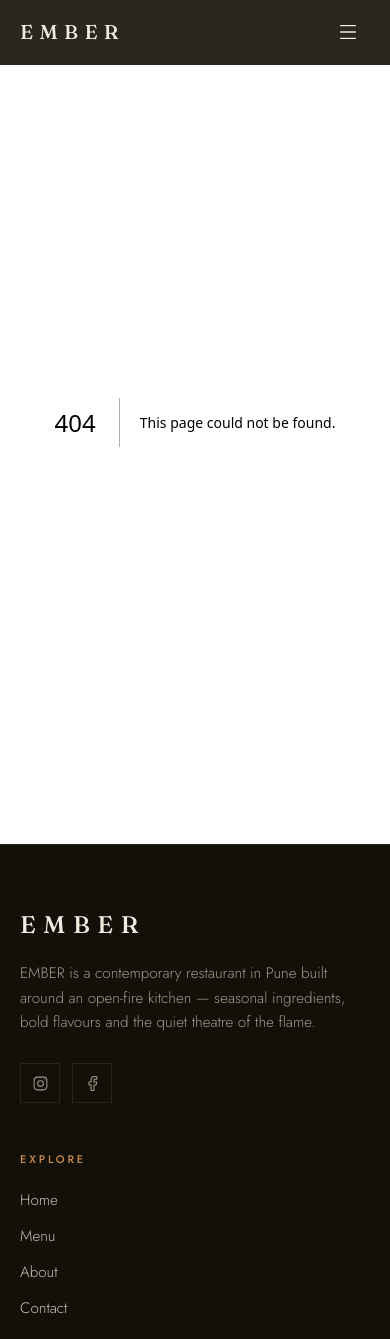
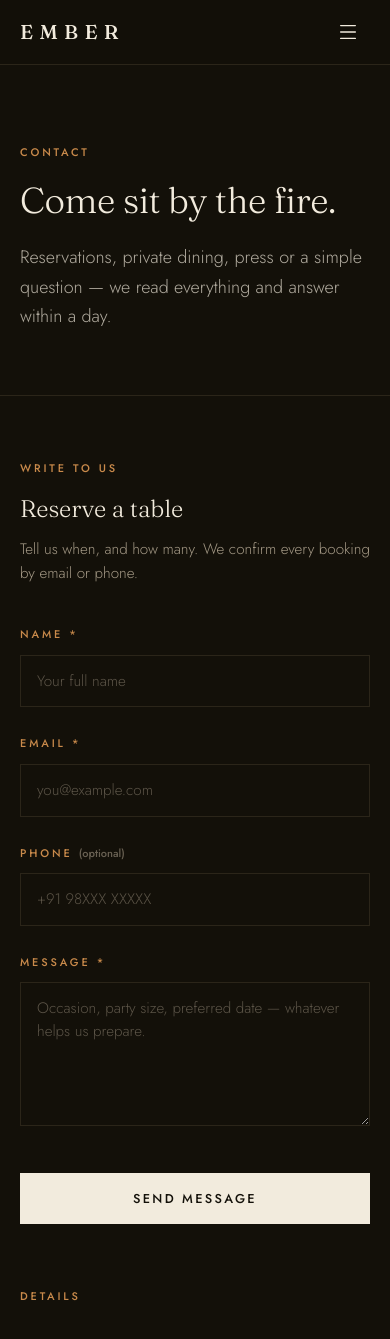
Before and after one commit to SankalpPandey-56/ember-restaurant, a Next.js app: page /contact in a window 390 px wide. Before the commit this address had no page. Shown: the top 1339 px of the page. Built offline with nearby package versions, Linux system fonts and the light colour scheme.

Commit message:
Add contact page with reservation anchor
Form beside details: address, phone, email, divided hours table and
the map placeholder; #reserve target for navbar CTAs.

```diff
--- /dev/null
+++ b/src/app/contact/page.tsx
@@ -0,0 +1,106 @@
+import type { Metadata } from "next";
+import { Phone, Mail, MapPin } from "lucide-react";
+import PageHero from "@/components/PageHero";
+import Container from "@/components/ui/Container";
+import Reveal from "@/components/ui/Reveal";
+import ContactForm from "@/components/ContactForm";
+import MapPlaceholder from "@/components/MapPlaceholder";
+import { site, openingHours } from "@/data/site";
+
+export const metadata: Metadata = {
+  title: "Contact & Reservations",
+  description:
+    "Reserve a table at EMBER, Koregaon Park, Pune — or write to us. Opening hours, phone, email and directions.",
+  alternates: { canonical: "/contact" },
+};
+
+export default function ContactPage() {
+  return (
+    <>
+      <PageHero
+        eyebrow="Contact"
+        title="Come sit by the fire."
+        lede="Reservations, private dining, press or a simple question — we read everything and answer within a day."
+      />
+
+      <section aria-label="Contact details and form" className="border-b border-line">
+        <Container className="py-16 sm:py-20 lg:py-24">
+          <div className="grid gap-16 lg:grid-cols-12 lg:gap-20">
+            {/* Form */}
+            <div id="reserve" className="scroll-mt-28 lg:col-span-7">
+              <Reveal>
+                <p className="eyebrow">Write to us</p>
+                <h2 className="mt-4 font-display text-2xl font-light sm:text-3xl">
+                  Reserve a table
+                </h2>
+                <p className="mt-3 max-w-md text-[0.95rem] leading-relaxed text-sand">
+                  Tell us when, and how many. We confirm every booking by email
+                  or phone.
+                </p>
+              </Reveal>
+              <Reveal delay={0.1} className="mt-10">
+                <ContactForm />
+              </Reveal>
+            </div>
+
+            {/* Details */}
+            <div className="lg:col-span-5">
+              <Reveal delay={0.05}>
+                <p className="eyebrow">Details</p>
+              </Reveal>
+
+              <Reveal delay={0.12} className="mt-8">
+                <address className="space-y-4 not-italic">
+                  <p className="flex items-start gap-3 text-[0.95rem] leading-relaxed text-cream/80">
+                    <MapPin size={16} strokeWidth={1.5} aria-hidden className="mt-1 shrink-0 text-copper" />
+                    <span>
+                      {site.name} — {site.address.street}
+                      <br />
+                      {site.address.locality}
+                      <br />
+                      {site.address.region} {site.address.postalCode}
+                    </span>
+                  </p>
+                  <p className="flex items-center gap-3 text-[0.95rem] text-cream/80">
+                    <Phone size={16} strokeWidth={1.5} aria-hidden className="shrink-0 text-copper" />
+                    <a href={site.phoneHref} className="transition-colors hover:text-copper">
+                      {site.phone}
+                    </a>
+                  </p>
+                  <p className="flex items-center gap-3 text-[0.95rem] text-cream/80">
+                    <Mail size={16} strokeWidth={1.5} aria-hidden className="shrink-0 text-copper" />
+                    <a href={`mailto:${site.email}`} className="transition-colors hover:text-copper">
+                      {site.email}
+                    </a>
+                  </p>
+                </address>
+              </Reveal>
+
+              <Reveal delay={0.18} className="mt-10">
+                <h3 className="eyebrow text-cream/60">Opening hours</h3>
+                <dl className="mt-4 divide-y divide-line border-y border-line">
+                  {openingHours.map((row) => (
+                    <div key={row.days} className="flex items-baseline justify-between gap-4 py-3.5">
+                      <dt className="text-[0.8rem] font-medium tracking-[0.14em] text-sand uppercase">
+                        {row.days}
+                      </dt>
+                      <dd className="text-right text-[0.95rem] text-cream/85">{row.time}</dd>
+                    </div>
+                  ))}
+                </dl>
+                <p className="mt-4 text-xs leading-relaxed text-sand/80">
+                  The kitchen closes 45 minutes before the room. Walk-ins are
+                  welcome at the bar, always.
+                </p>
+              </Reveal>
+
+              <Reveal delay={0.24} className="mt-10">
+                <MapPlaceholder className="min-h-[240px]" />
+              </Reveal>
+            </div>
+          </div>
+        </Container>
+      </section>
+    </>
+  );
+}
```
